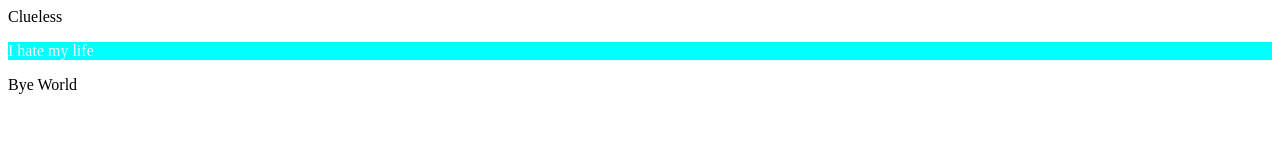
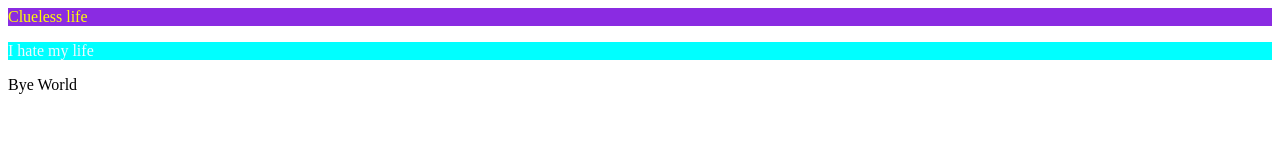
Before and after one commit to natakamm/Nat-Jenith-Test, a plain HTML site: page index.html in a window 1280 px wide. Drawn offline with Linux system fonts and the light colour scheme.

Commit message:
header completed

```diff
--- a/index.html
+++ b/index.html
@@ -7,7 +7,7 @@
     <link rel="stylesheet" href="styles.css">
 </head>
 <body>
-   <header>Clueless</header>
+   <header>Clueless life</header>
    <main><p>I hate my life</p></main>
    <footer>Bye World</footer>
 </body>
--- a/styles.css
+++ b/styles.css
@@ -2,3 +2,8 @@ p {
     background-color: aqua;
     color: aliceblue;
 }
+
+header {
+    background-color: blueviolet;
+    color: yellow;
+}
```
